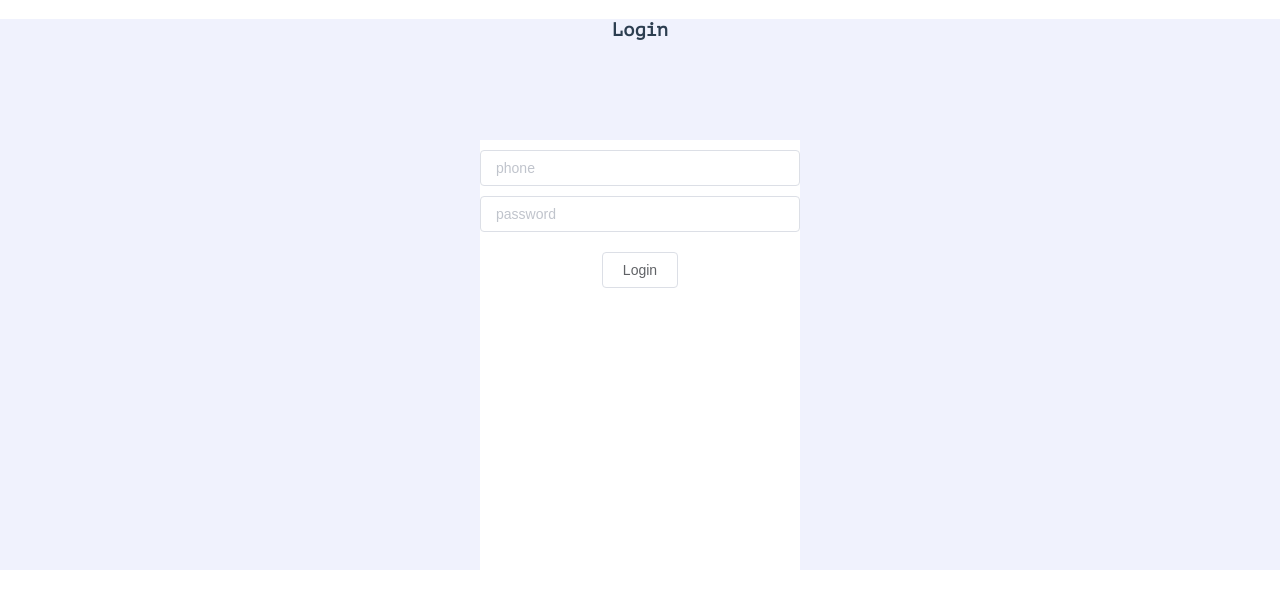
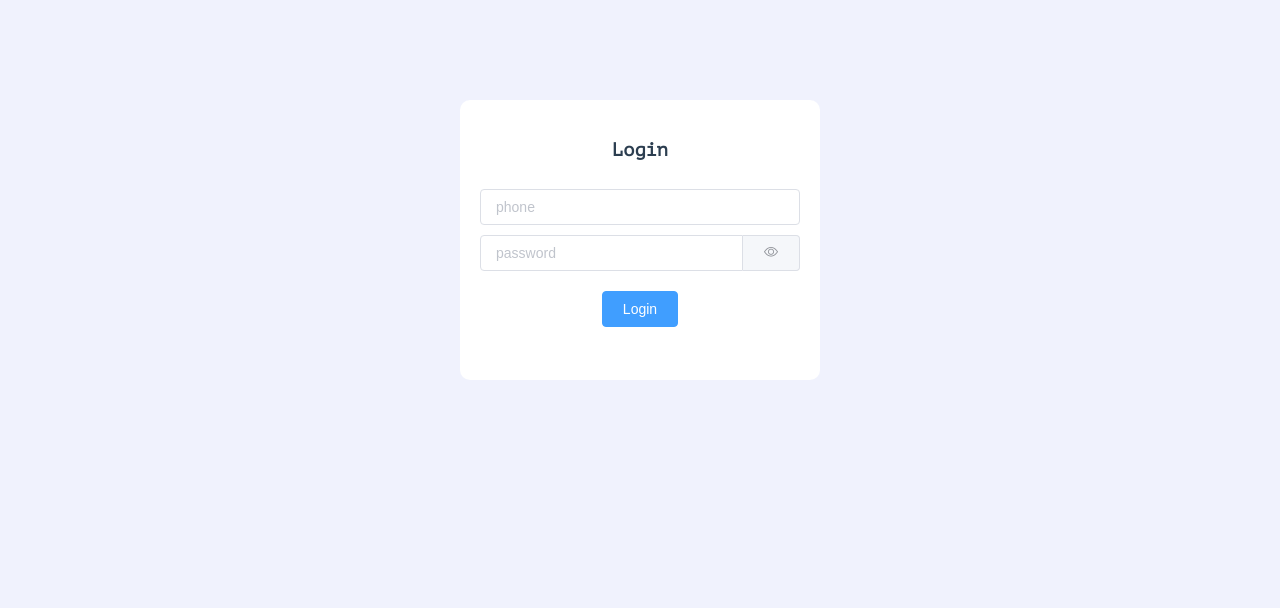
Before and after one commit to xiusl/instance-admin, a Vue app: page /#/login in a window 1280 px wide. Shown: the top 608 px of the page. Built offline with nearby package versions, Linux system fonts and the light colour scheme.

Commit message:
view: fix style

```diff
--- a/src/views/article/List.vue
+++ b/src/views/article/List.vue
@@ -1,8 +1,10 @@
 <template>
-  <div style="padding: 0 20px;">
+  <div style="padding: 0 32px;">
     <div style="display:flex;">
-      <h3 style="margin-top:0;">List</h3>
-      <router-link to="/art/source" style="margin-left:30px;">Source</router-link>
+      <el-tabs v-model="activeTab" @tab-click="tabClick">
+        <el-tab-pane label="List" name="list"></el-tab-pane>
+        <el-tab-pane label="Source" name="source"></el-tab-pane>
+      </el-tabs>
     </div>
     <div style="text-align:left">
       <el-input v-model="url" placeholder="url" style="width:480px;"></el-input>
@@ -110,12 +112,13 @@ export default {
           label: '微信'
         }
       ],
-      type: '',
+      type: 'weibo',
       url: '',
       count: 0,
       pageSize: 10,
       tableHeight: null,
-      article: []
+      article: [],
+      activeTab: "list"
     }
   },
   created() {
@@ -128,6 +131,12 @@ export default {
     })
   },
   methods: {
+    loadArticles (){
+      getArticles(1, this.pageSize).then(data =>{
+        this.count = data.count
+        this.article = data.articles
+      })
+    },
     add() {
       console.log(this.url)
       spiderWeiboByUrl(this.url, this.type).then(data => {
@@ -159,8 +168,15 @@ export default {
       this.$confirm('确认要删除："'+row.title+'" ?').then(_ => {
         deleteArticle(row.id).then(data => {
           this.$message({message:'删除成功', type:'success'})
+          this.loadArticles()
         })
       })
+    },
+    tabClick(tab, event) {
+      console.log(tab.name)
+      if (tab.name == 'source') {
+        this.$router.push({path: '/art/source'})
+      }
     }
   }
 }
--- a/src/views/article/Source.vue
+++ b/src/views/article/Source.vue
@@ -1,8 +1,10 @@
 <template>
-  <div style="padding: 0 20px;text-align:left;">
+  <div style="padding: 0 32px;text-align:left;">
     <div style="display:flex;">
-      <h3 style="margin-top:0px;">Source</h3>
-      <router-link to="/art" style="margin-left:30px;">List</router-link>
+      <el-tabs v-model="activeTab" @tab-click="tabClick">
+        <el-tab-pane label="List" name="list"></el-tab-pane>
+        <el-tab-pane label="Source" name="source"></el-tab-pane>
+      </el-tabs>
     </div>
     <div>
       <el-button @click="addSourceClick">Add</el-button>
@@ -23,7 +25,8 @@ export default {
   },
   data() {
     return {
-      editVisible: false
+      editVisible: false,
+      activeTab: 'source'
     }
   },
   methods: {
@@ -38,6 +41,11 @@ export default {
     editConfirmHandle(val) {
       console.log(val)
 
+    },
+    tabClick(tab, event) {
+      if (tab.name == 'list') {
+        this.$router.push({path: '/art'})
+      }
     }
   }
 
--- a/src/views/auth/login.vue
+++ b/src/views/auth/login.vue
@@ -1,10 +1,24 @@
 <template>
-  <div>
-    <h3>Login</h3>
-    <div style="background-color:#FFF;width: 320px;margin: 100px auto; height: 430px">
-      <el-input placeholder="phone" v-model="phone" style="margin-top: 10px;"></el-input>
-      <el-input placeholder="password" type="password" v-model="password" style="margin-top:10px;"></el-input>
-      <el-button @click="login" style="margin-top: 20px;">Login</el-button>
+  <div class="login-bg">
+    <div class="login-form">
+      <h3>Login</h3>
+      <el-input
+        placeholder="phone"
+        v-model="phone"
+        style="margin-top: 10px;">
+      </el-input>
+      <el-input
+        placeholder="password"
+        :type="passwordType"
+        v-model="password"
+        style="margin-top:10px;">
+        <el-button
+          slot="append"
+          icon="el-icon-view"
+          @click="showPassword">
+        </el-button>
+      </el-input>
+      <el-button @click="login" type="primary" style="margin-top: 20px;">Login</el-button>
     </div>
   </div>
 </template>
@@ -17,6 +31,7 @@ export default {
   data() {
     return {
       loading: false,
+      passwordType: 'password',
       phone: '',
       password: ''
     }
@@ -24,11 +39,40 @@ export default {
   methods: {
     login() {
       this.loading = true
-      this.$store.dispatch('LoginByPhonePwd', {phone:this.phone, password:this.password}).then(data => {
-        this.loading = false
-        this.$router.push({path: '/'})
-      })
+      this.$store.dispatch('LoginByPhonePwd',
+        {phone:this.phone, password:this.password})
+        .then(data => {
+            this.$message({message:'登录成功', type:'success'})
+            this.loading = false
+            this.$router.push({path: '/'})
+        })
+        .catch(err => {
+          this.$message({message:'登录失败', type:'error'})
+        })
+    },
+    showPassword() {
+      if (this.passwordType == '') {
+        this.passwordType = 'password'
+      } else {
+        this.passwordType = ''
+      }
     }
   }
 }
 </script>
+<style scoped>
+.login-bg {
+  width:100%;
+  height:100%;
+  position: absolute;
+  background-color:#F0F2FD;
+}
+.login-bg .login-form {
+  background-color:#FFF;
+  width: 320px;
+  margin: 100px auto;
+  height: 240px;
+  padding: 20px 20px;
+  border-radius: 10px;
+}
+</style>
--- /dev/null
+++ b/src/views/dashboard/index.vue
@@ -0,0 +1,10 @@
+<template>
+  <div>
+    <h3>Dashboard</h3>
+  </div>
+</template>
+<script>
+export default {
+  name: 'dashboardIndex'
+}
+</script>
--- a/src/views/layout/components/Navbar.vue
+++ b/src/views/layout/components/Navbar.vue
@@ -50,7 +50,7 @@ export default {
 }
 .search {
   margin-top: 5px;
-  margin-left: 20px;
+  margin-left: 17px;
 }
 .search >>> .el-input__inner {
   height: 54px;
--- /dev/null
+++ b/src/views/say/index.vue
@@ -0,0 +1,10 @@
+<template>
+  <div>
+    <h3>Say</h3>
+  </div>
+</template>
+<script>
+export default {
+  name: 'sayIndex'
+}
+</script>
```
Also changed, not shown: src/router/index.js (+14 -0 lines), src/views/layout/components/Sidebar.vue (+44 -13 lines).
